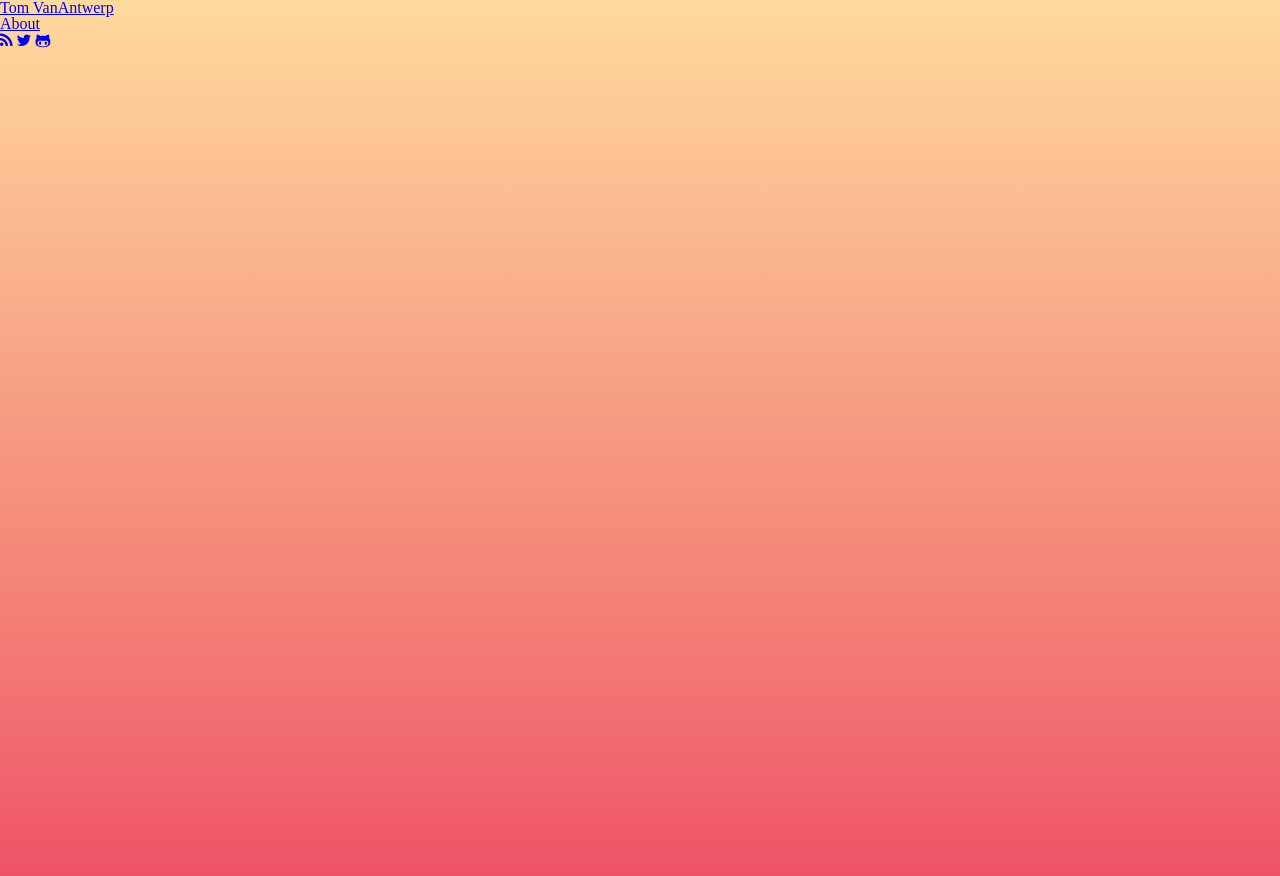
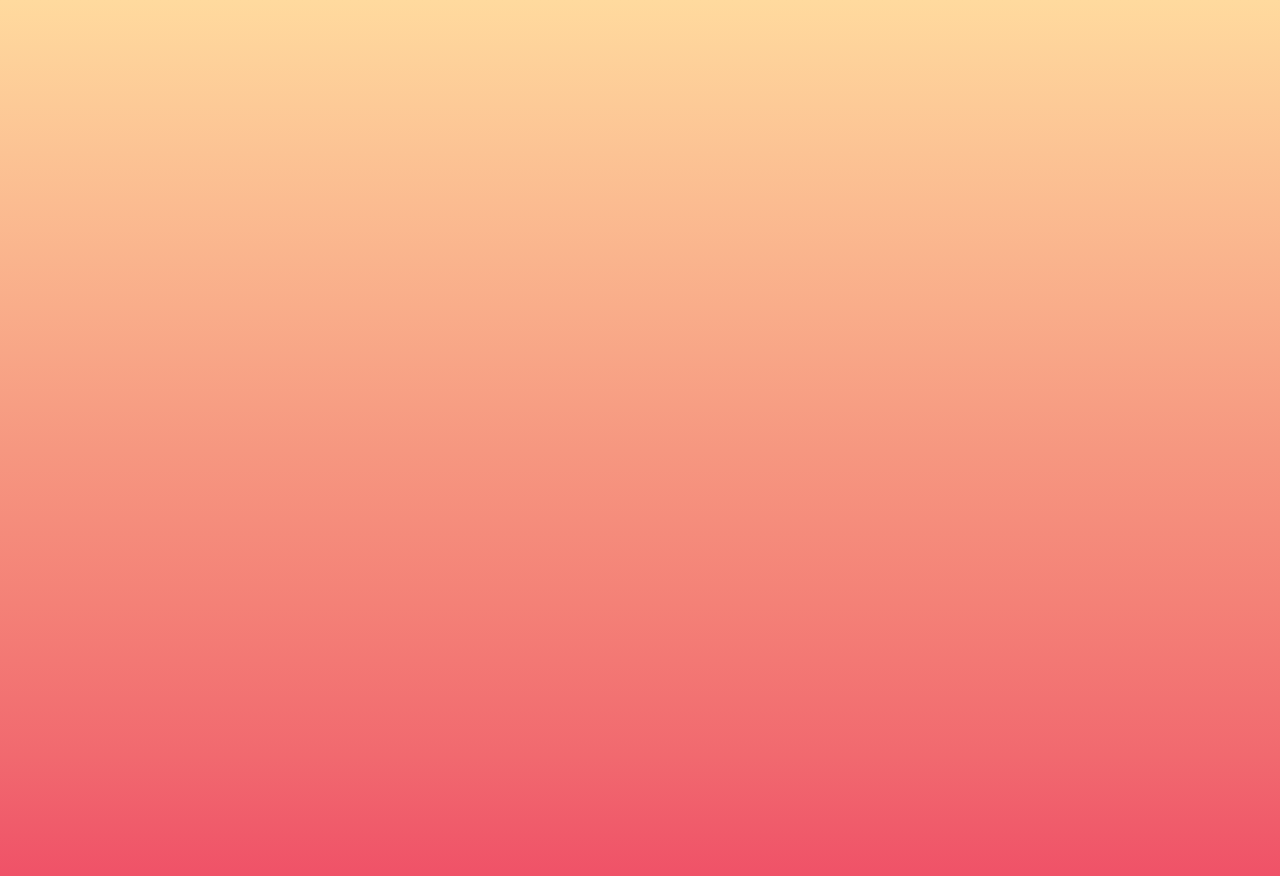
Before and after one commit to tvanantwerp/old-tomvanantwerp.com, a Jekyll site: the page built from index.html, in a window 1280 px wide. Shown: the top 876 px of the page. Built offline with Jekyll 4.4.1, drawn with Linux system fonts in a browser that asks for light colours; nearby versions of some CDN libraries; the list of posts is cut into pages by our own code.

Commit message:
Break out footer scripts from footer

```diff
--- /dev/null
+++ b/_includes/footer-scripts.html
@@ -0,0 +1 @@
+<script type="text/javascript" src="{{ site.url }}/js/main.js"></script>
--- a/_includes/footer.html
+++ b/_includes/footer.html
@@ -4,5 +4,3 @@
   <a class="twitter-link" href="https://twitter.com/{{ site.twitter_username }}"><i class="fa fa-twitter"></i></a>
   <a class="github-link" href="https://github.com/{{ site.github_username }}"><i class="fa fa-github-alt"></i></a>
 </footer>
-<!-- Scripts -->
-<script type="text/javascript" src="{{ site.url }}/js/main.js"></script>
--- a/_layouts/default.html
+++ b/_layouts/default.html
@@ -10,6 +10,7 @@
       {{ content }}
 
     {% include footer.html %}
+    {% include footer-scripts.html %}
 
   </body>
 
--- a/_layouts/splash.html
+++ b/_layouts/splash.html
@@ -6,12 +6,12 @@
   <body>
 
     <div class="splash">
-      {% include header.html %}
 
       {{ content }}
 
-      {% include footer.html %}
     </div>
+
+    {% include footer-scripts.html %}
 
   </body>
 
```
